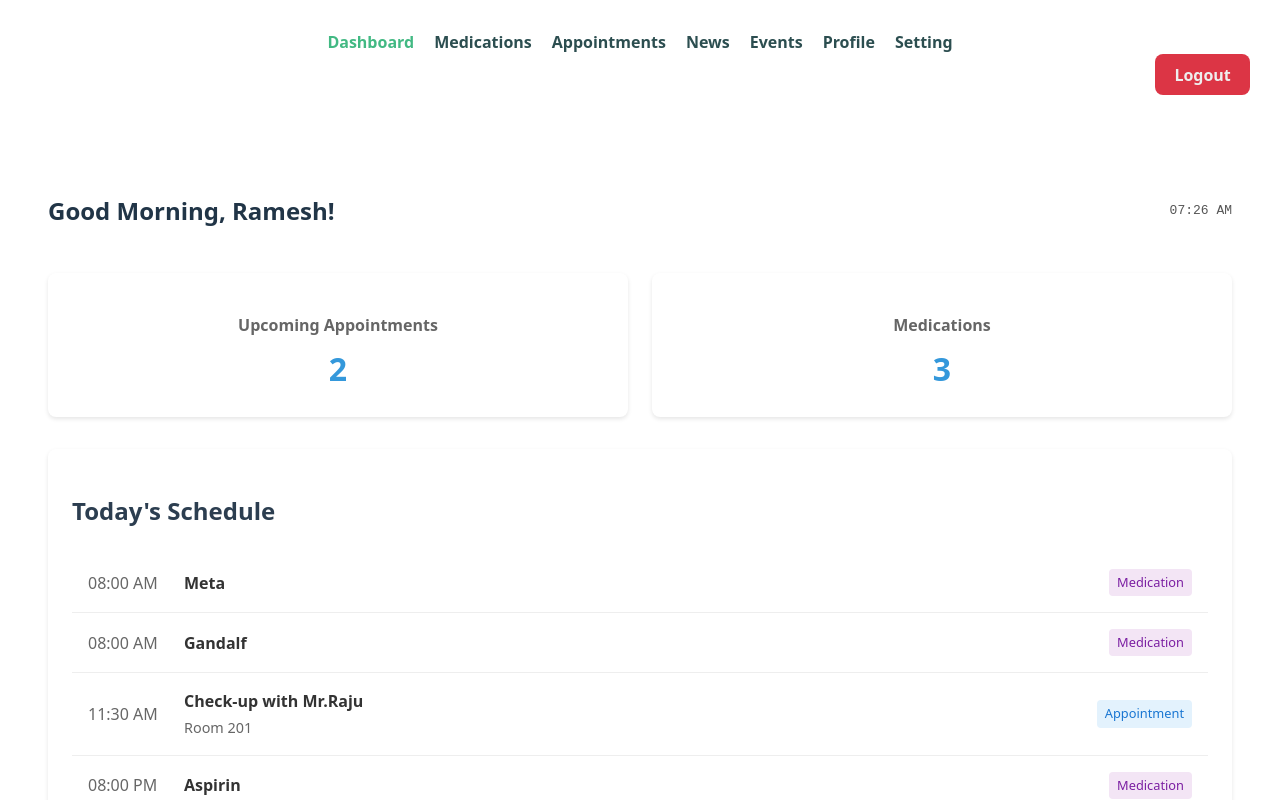
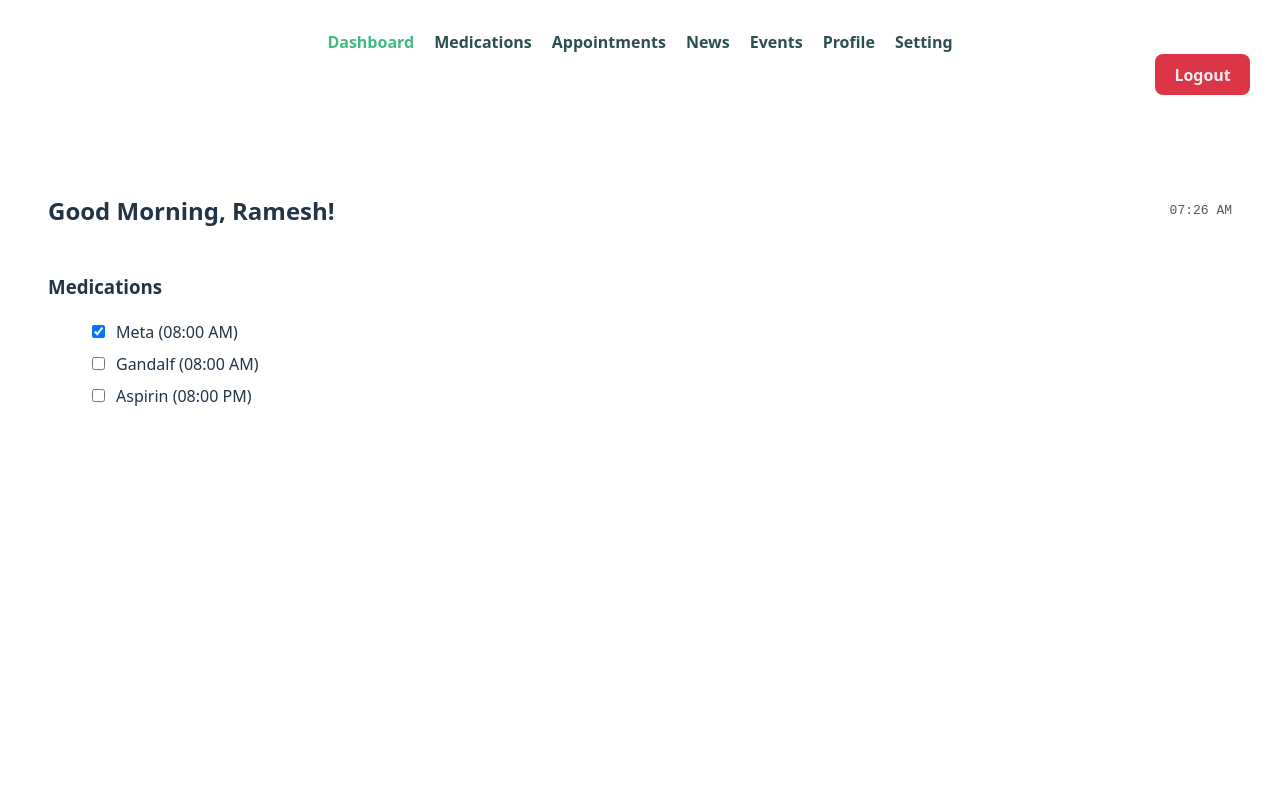
Before and after one commit to 21f3001925/soft-engg-project-may-2025-se-May-11, a Vue app in the folder frontend/: page /dashboard in a window 1280 px wide. Both pictures are taken after typing "Sample", "Sample123" into the empty fields and a click on the button "Sign In". Shown: the top 800 px of the page. Built offline with nearby package versions, Linux system fonts and the light colour scheme.

Commit message:
Create medications section component for dashboard and cleanup dashboard ui

```diff
--- /dev/null
+++ b/frontend/src/components/MedicationsSection.vue
@@ -0,0 +1,27 @@
+<script setup>
+import { useScheduleStore } from '../store/scheduleStore';
+
+const scheduleStore = useScheduleStore();
+
+function toggleMedication(id) {
+  scheduleStore.medications = scheduleStore.medications.map((med) =>
+    med.id === id ? { ...med, taken: !med.taken } : med,
+  );
+}
+</script>
+
+<template>
+  <div style="margin-bottom: 2rem">
+    <h3>Medications</h3>
+    <ul>
+      <li
+        v-for="med in scheduleStore.medications"
+        :key="med.id"
+        style="display: flex; align-items: center; margin-bottom: 0.5rem"
+      >
+        <input type="checkbox" :id="'med-' + med.id" :checked="med.taken" @change="toggleMedication(med.id)" />
+        <label :for="'med-' + med.id" style="margin-left: 0.5rem">{{ med.name }} ({{ med.time }})</label>
+      </li>
+    </ul>
+  </div>
+</template>
--- a/frontend/src/views/Dashboard.vue
+++ b/frontend/src/views/Dashboard.vue
@@ -3,6 +3,7 @@ import { ref, onMounted, onUnmounted } from 'vue';
 import { useScheduleStore } from '../store/scheduleStore';
 import StatCard from '../components/StatCard.vue';
 import ScheduleRowItem from '../components/ScheduleRowItem.vue';
+import MedicationsSection from '../components/MedicationsSection.vue';
 
 const scheduleStore = useScheduleStore();
 
@@ -30,6 +31,12 @@ onMounted(async () => {
 onUnmounted(() => {
   if (timer) clearInterval(timer);
 });
+
+function toggleMedication(id) {
+  scheduleStore.medications = scheduleStore.medications.map((med) =>
+    med.id === id ? { ...med, taken: !med.taken } : med,
+  );
+}
 </script>
 
 <template>
@@ -42,26 +49,7 @@ onUnmounted(() => {
         {{ currentTime.toLocaleTimeString([], { hour: '2-digit', minute: '2-digit' }) }}
       </div>
     </div>
-
-    <div class="stats-section">
-      <StatCard title="Upcoming Appointments" :value="scheduleStore.upcomingAppointments.length" />
-      <StatCard title="Medications" :value="scheduleStore.medications.length" />
-    </div>
-
-    <div class="schedule-section">
-      <h2>Today's Schedule</h2>
-      <div v-if="scheduleStore.schedule.loading" class="loading">Loading schedules...</div>
-
-      <div v-else-if="scheduleStore.schedule.error" class="error">
-        {{ scheduleStore.schedule.error }}
-      </div>
-
-      <div v-else-if="scheduleStore.schedule.items.length === 0" class="empty">No schedules for today</div>
-
-      <div v-else class="schedule-list">
-        <ScheduleRowItem v-for="schedule in scheduleStore.schedule.items" :key="schedule.id" :schedule="schedule" />
-      </div>
-    </div>
+    <MedicationsSection />
   </div>
 </template>
 
@@ -77,41 +65,4 @@ onUnmounted(() => {
   color: #2c3e50;
   font-size: 2rem;
 }
-
-.stats-section {
-  display: grid;
-  grid-template-columns: repeat(auto-fit, minmax(250px, 1fr));
-  gap: 1.5rem;
-  margin-bottom: 2rem;
-}
-
-.schedule-section {
-  background: white;
-  padding: 1.5rem;
-  border-radius: 8px;
-  box-shadow: 0 2px 4px rgba(0, 0, 0, 0.1);
-}
-
-.schedule-section h2 {
-  margin-bottom: 1.5rem;
-  color: #2c3e50;
-  font-size: 1.5rem;
-}
-
-.schedule-list {
-  display: flex;
-  flex-direction: column;
-}
-
-.loading,
-.error,
-.empty {
-  text-align: center;
-  padding: 2rem;
-  color: #666;
-}
-
-.error {
-  color: #e74c3c;
-}
 </style>
```
